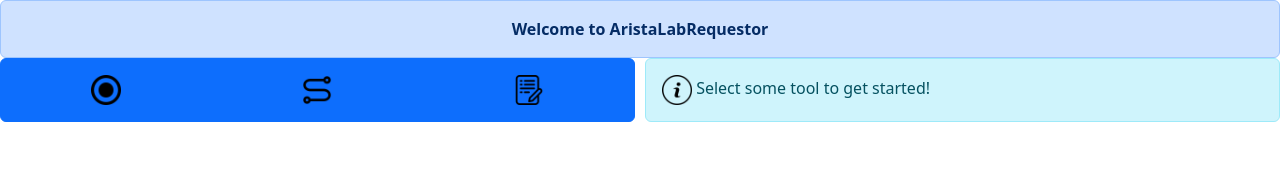
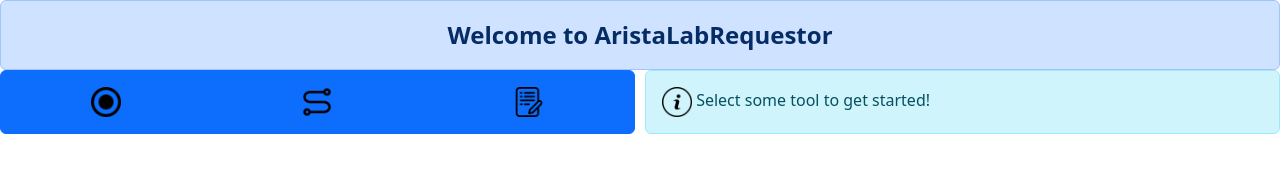
Before and after one commit to HenilMistry/AristaLabRequestor, a plain HTML site: page index.html in a window 1280 px wide. Drawn offline with nearby package versions, Linux system fonts and the light colour scheme.

Commit message:
Style change for title of app

```diff
--- a/Asset/main.css
+++ b/Asset/main.css
@@ -8,6 +8,10 @@
     margin-bottom: 0;
 }
 
+#titleOfApp {
+    font-size: x-large;
+}
+
 canvas {
     top: 0;
     left: 0;
```
